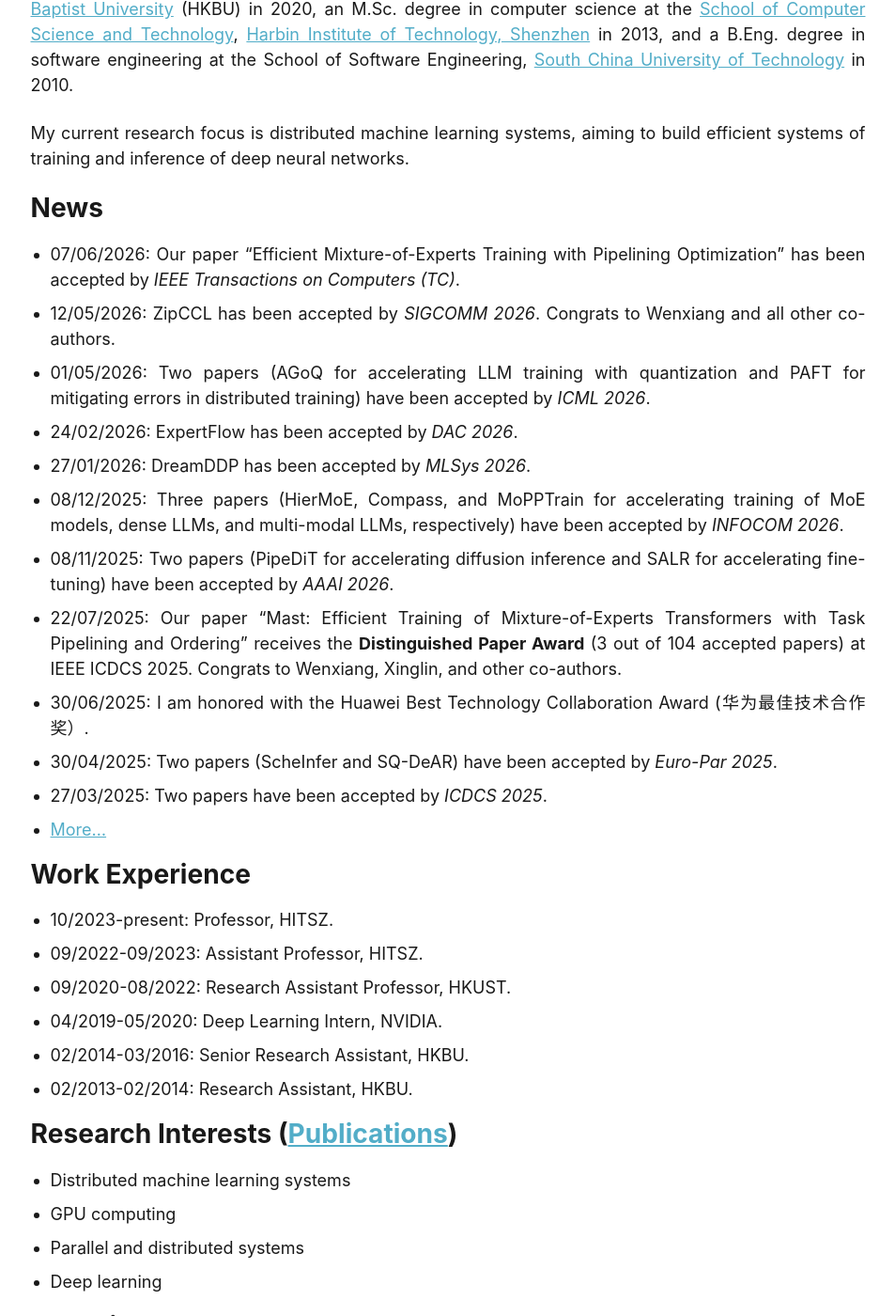
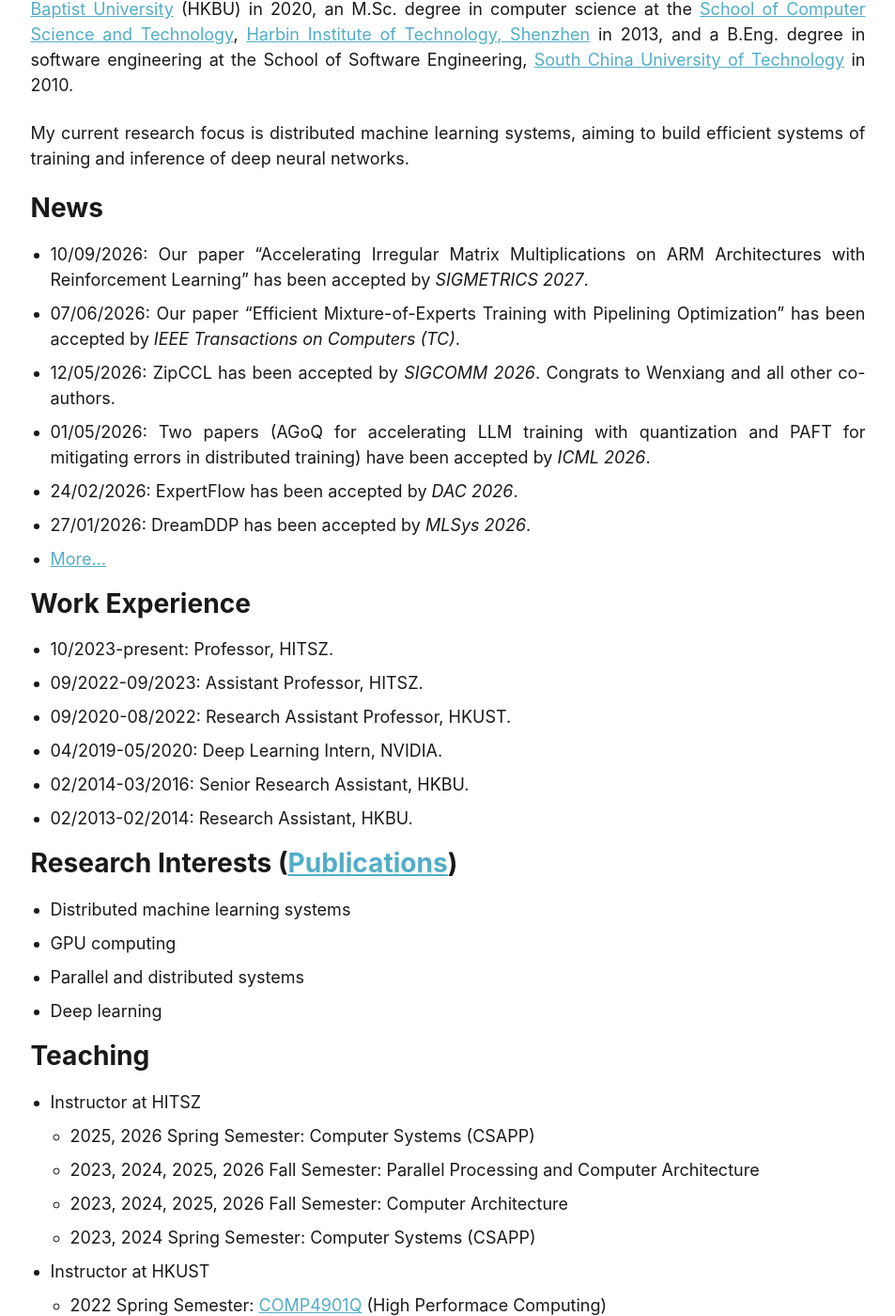
Before and after one commit to shaohuais/shaohuais.github.io, a Jekyll site: the page built from about.md, in a window 1280 px wide and 1400 px high, scrolled down 514 px. Shown: the whole window at 94% size, without its empty margins (163-1116 px from the left). Built offline with Jekyll 4.4.1, drawn with Linux system fonts in a browser that asks for light colours; some of the changed text lies outside the part shown.

Commit message:
add the sigmetrics paper

```diff
--- a/about.md
+++ b/about.md
@@ -17,17 +17,12 @@ My current research focus is distributed machine learning systems, aiming to bui
 
 News
 ======
+- 10/09/2026: Our paper "Accelerating Irregular Matrix Multiplications on ARM Architectures with Reinforcement Learning" has been accepted by *SIGMETRICS 2027*.
 - 07/06/2026: Our paper "Efficient Mixture-of-Experts Training with Pipelining Optimization" has been accepted by *IEEE Transactions on Computers (TC)*.
 - 12/05/2026: ZipCCL has been accepted by *SIGCOMM 2026*. Congrats to Wenxiang and all other co-authors.
 - 01/05/2026: Two papers (AGoQ for accelerating LLM training with quantization and PAFT for mitigating errors in distributed training) have been accepted by *ICML 2026*.
 - 24/02/2026: ExpertFlow has been accepted by *DAC 2026*.
 - 27/01/2026: DreamDDP has been accepted by *MLSys 2026*.
-- 08/12/2025: Three papers (HierMoE, Compass, and MoPPTrain for accelerating training of MoE models, dense LLMs, and multi-modal LLMs, respectively) have been accepted by *INFOCOM 2026*.
-- 08/11/2025: Two papers (PipeDiT for accelerating diffusion inference and SALR for accelerating fine-tuning) have been accepted by *AAAI 2026*.
-- 22/07/2025: Our paper "Mast: Efficient Training of Mixture-of-Experts Transformers with Task Pipelining and Ordering" receives the **Distinguished Paper Award** (3 out of 104 accepted papers) at IEEE ICDCS 2025. Congrats to Wenxiang, Xinglin, and other co-authors.
-- 30/06/2025: I am honored with the Huawei Best Technology Collaboration Award (华为最佳技术合作奖）.
-- 30/04/2025: Two papers (ScheInfer and SQ-DeAR) have been accepted by *Euro-Par 2025*.
-- 27/03/2025: Two papers have been accepted by *ICDCS 2025*.
 - [More...]({{ site.url }}/news/index.html)
 
 Work Experience
@@ -49,10 +44,10 @@ Research Interests ([Publications]({{ site.url }}/publications/index.html))
 Teaching
 ======
 - Instructor at HITSZ
-    - 2025,2026 Spring Semester: Computer Systems (CSAPP)
-    - 2023,2024,2025 Fall Semester: Parallel Processing and Computer Architecture
-    - 2023,2024,2025 Fall Semester: Computer Architecture
-    - 2023,2024 Spring Semester: Computer Systems (CSAPP)
+    - 2025, 2026 Spring Semester: Computer Systems (CSAPP)
+    - 2023, 2024, 2025, 2026 Fall Semester: Parallel Processing and Computer Architecture
+    - 2023, 2024, 2025, 2026 Fall Semester: Computer Architecture
+    - 2023, 2024 Spring Semester: Computer Systems (CSAPP)
 - Instructor at HKUST
     - 2022 Spring Semester: [COMP4901Q](https://course.cse.ust.hk/comp4901q/) (High Performace Computing)
     - 2021 Spring Semester: [COMP4901Q](https://course.cse.ust.hk/comp4901q/) (High Performace Computing)
```
Also changed, not shown: other parts of about.md (+1 -1 lines), _pages/news.md (+1 -0 lines).
